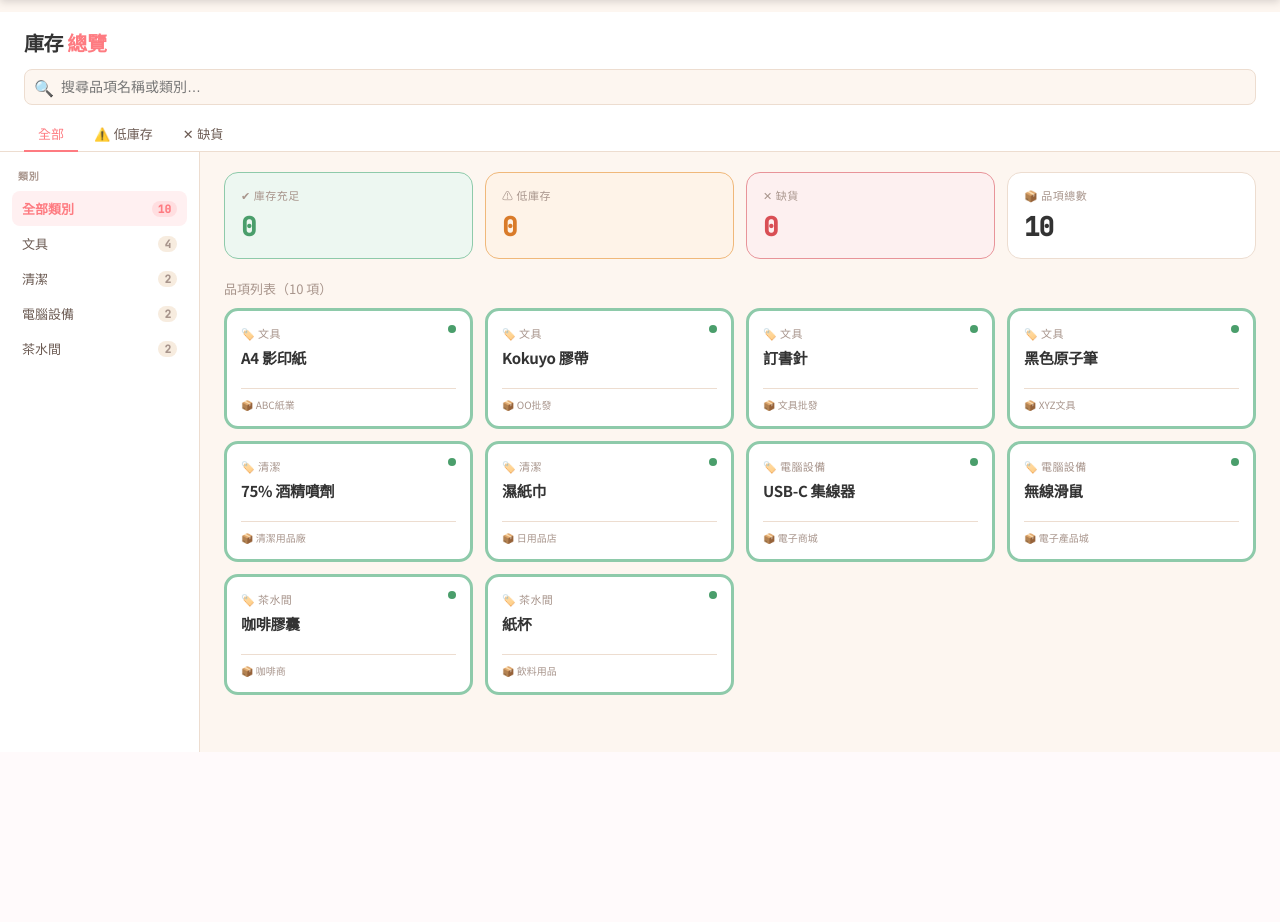
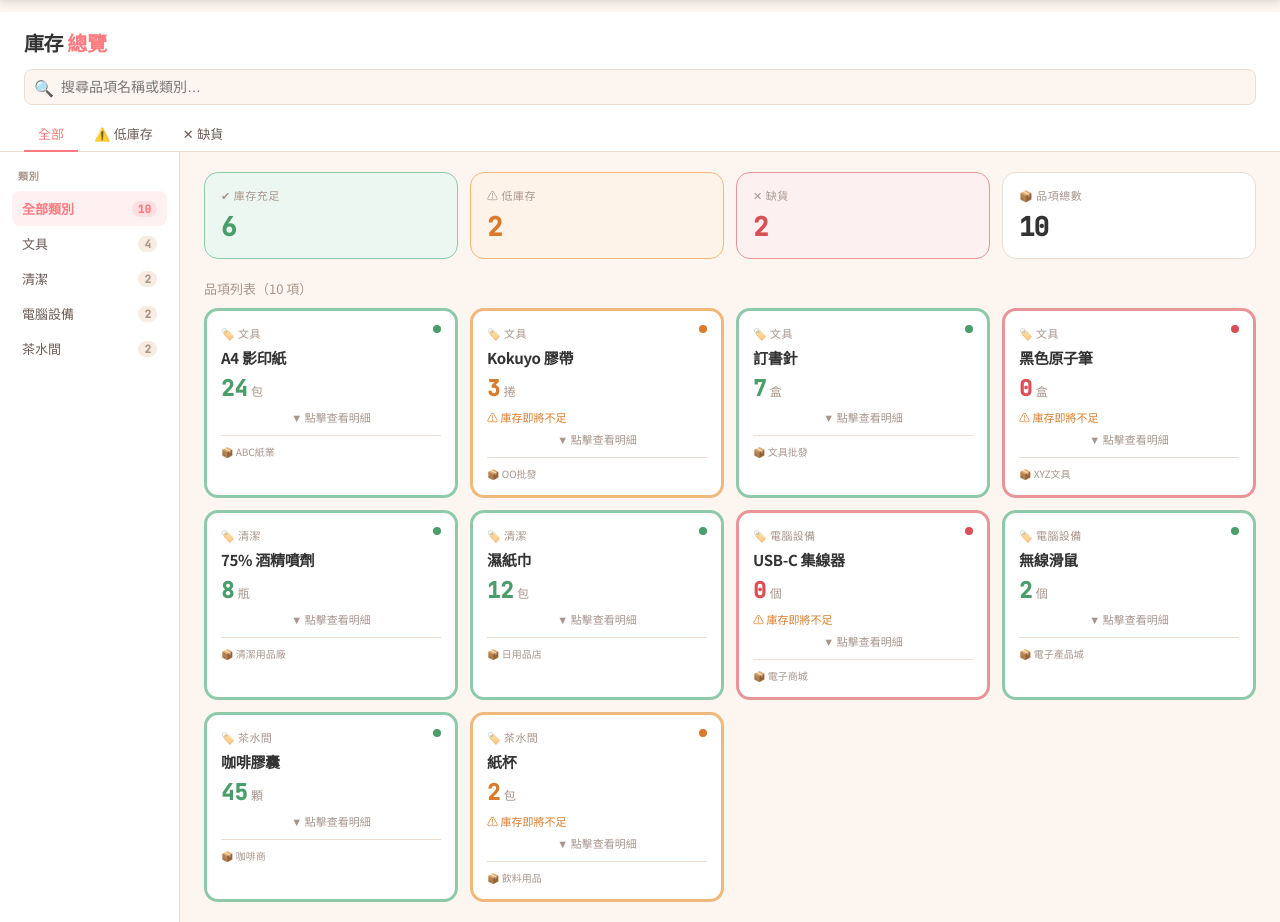
Before and after one commit to tobiasgatainan-cmyk/inventory-system-render, a Flask app: page / in a window 1280 px wide. Shown: the part 54-976 px from the top of the page. Before the commit the page ends 806 px from the top, so only its background shows below. Run offline with Flask 3, Linux system fonts and the light colour scheme.

Commit message:
Add files via upload

```diff
--- a/templates/index.html
+++ b/templates/index.html
@@ -2,16 +2,15 @@
 {% block title %}美善基金會庫存系統{% endblock %}
 {% block content %}
 
-{# ── 統計數字 ── #}
-{% set ok_count  = [] %}
-{% set low_count = [] %}
-{% set out_count = [] %}
+{# stats #}
+{% set ok_count  = namespace(v=0) %}
+{% set low_count = namespace(v=0) %}
+{% set out_count = namespace(v=0) %}
 {% for item in items %}
-  {% for spec in item.specs %}
-    {% if spec.qty == 0 %}{% set _ = out_count.append(1) %}
-    {% elif spec.qty <= spec.safe_qty %}{% set _ = low_count.append(1) %}
-    {% else %}{% set _ = ok_count.append(1) %}{% endif %}
-  {% endfor %}
+  {% set s = item.status %}
+  {% if s == 'ok' %}{% set ok_count.v  = ok_count.v  + 1 %}
+  {% elif s == 'low' %}{% set low_count.v = low_count.v + 1 %}
+  {% else %}{% set out_count.v = out_count.v + 1 %}{% endif %}
 {% endfor %}
 
 <style>
@@ -29,10 +28,10 @@
 .filter-tabs{display:flex;gap:2px}
 .ftab{padding:7px 14px;border:none;background:transparent;font-size:13px;color:var(--text2);cursor:pointer;border-bottom:2px solid transparent;margin-bottom:-1px;transition:.15s;font-weight:500;white-space:nowrap}
 .ftab:hover{color:var(--text)}.ftab.active{color:var(--accent);border-bottom-color:var(--accent)}
-.inv-body{display:grid;grid-template-columns:200px 1fr;min-height:calc(100vh - 200px)}
+.inv-body{display:grid;grid-template-columns:180px 1fr;min-height:calc(100vh - 200px)}
 .cat-sidebar{background:var(--surface);border-right:1px solid var(--border);padding:16px 12px}
 .cat-sidebar-title{font-size:10px;font-weight:700;text-transform:uppercase;letter-spacing:.7px;color:var(--text3);padding:0 6px;margin-bottom:8px}
-.cat-item{display:flex;align-items:center;justify-content:space-between;padding:8px 10px;border-radius:var(--radius);cursor:pointer;font-size:13px;font-weight:500;color:var(--text2);transition:.12s;border:none;background:transparent;width:100%;text-align:left;gap:8px;text-decoration:none}
+.cat-item{display:flex;align-items:center;justify-content:space-between;padding:8px 10px;border-radius:var(--radius);cursor:pointer;font-size:13px;font-weight:500;color:var(--text2);transition:.12s;border:none;background:transparent;width:100%;text-align:left;gap:8px}
 .cat-item:hover{background:var(--bg);color:var(--text)}.cat-item.active{background:var(--accent-light);color:var(--accent);font-weight:700}
 .cat-count{font-size:11px;font-family:var(--mono);font-weight:600;background:var(--surface2);padding:1px 6px;border-radius:99px;color:var(--text3)}
 .cat-item.active .cat-count{background:rgba(254,123,129,.15);color:var(--accent)}
@@ -45,27 +44,37 @@
 .stat-card.warn-card{border-color:#f0b87a;background:var(--low-light)}.stat-card.warn-card .stat-value{color:var(--low)}
 .stat-card.danger-card{border-color:#e89499;background:var(--out-light)}.stat-card.danger-card .stat-value{color:var(--out)}
 .item-grid{display:grid;grid-template-columns:repeat(auto-fill,minmax(240px,1fr));gap:12px}
-.item-card{background:var(--surface);border:3px solid #8ecaaa;border-radius:var(--radius-lg);padding:14px;transition:.15s;position:relative;overflow:hidden}
+.item-card{background:var(--surface);border:3px solid #8ecaaa;border-radius:var(--radius-lg);padding:14px;transition:.15s;position:relative;cursor:pointer}
 .item-card:hover{transform:translateY(-1px);box-shadow:0 4px 12px rgba(0,0,0,.08)}
-.item-card.low-stock{border-color:#f0b87a;border-width:3px}.item-card.out-stock{border-color:#e89499;border-width:3px}
+.item-card.low-stock{border-color:#f0b87a}.item-card.out-stock{border-color:#e89499}
 .item-card-cat{font-size:11px;font-weight:500;text-transform:uppercase;letter-spacing:.4px;color:var(--text3);margin-bottom:6px}
-.item-card-name{font-size:15px;font-weight:700;letter-spacing:-.3px;margin-bottom:10px}
+.item-card-name{font-size:15px;font-weight:700;letter-spacing:-.3px;margin-bottom:6px}
 .sdot{position:absolute;top:14px;right:14px;width:8px;height:8px;border-radius:50%}
 .sok{background:var(--ok)}.slow{background:var(--low)}.sout{background:var(--out)}
-.spec-list{display:flex;flex-direction:column;gap:5px}
-.spec-row-d{display:flex;align-items:center;gap:4px;padding:5px 8px;background:var(--bg);border-radius:6px;font-size:12px;border:1px solid var(--border)}
-.spec-name{color:var(--text2);font-weight:500;flex:1}
-.spec-qty{font-family:var(--mono);font-weight:700;font-size:13px}
-.spec-unit{font-size:11px;color:var(--text3)}
-.idot{width:6px;height:6px;border-radius:50%;flex-shrink:0}
+.item-total{font-size:22px;font-weight:800;font-family:var(--mono);margin-bottom:4px}
+.item-unit{font-size:12px;color:var(--text3)}
+.warn-label{font-size:11px;color:var(--low);margin-top:6px}
 .item-footer{display:flex;align-items:center;justify-content:space-between;margin-top:10px;padding-top:8px;border-top:1px solid var(--border);font-size:10px;color:var(--text3)}
-.warn-label{font-size:11px;color:var(--low);margin-top:6px}
-.empty-state{text-align:center;padding:48px;color:var(--text3);grid-column:1/-1}
+.expand-hint{font-size:11px;color:var(--text3);margin-top:6px;text-align:center}
+
+/* ── Expanded panel ── */
+.item-expand{display:none;margin-top:10px;border-top:1px solid var(--border);padding-top:10px}
+.item-expand.open{display:block}
+.batch-row{display:flex;align-items:center;gap:6px;padding:5px 0;border-bottom:1px solid var(--border);font-size:12px}
+.batch-row:last-child{border-bottom:none}
+.batch-brand{font-weight:600;color:var(--text2);min-width:60px}
+.batch-spec{color:var(--text3);flex:1}
+.batch-qty{font-family:var(--mono);font-weight:700;font-size:13px}
+.batch-exp{font-size:11px;padding:1px 6px;border-radius:10px;white-space:nowrap}
+.exp-ok{background:var(--ok-light);color:var(--ok)}
+.exp-soon{background:var(--low-light);color:var(--low)}
+.exp-past{background:var(--out-light);color:var(--out)}
+.expand-loading{color:var(--text3);font-size:12px;padding:8px 0;text-align:center}
+
 @media(max-width:640px){.inv-body{grid-template-columns:1fr}.cat-sidebar{display:none}.stats-row{grid-template-columns:repeat(2,1fr)}}
 </style>
 
 <div>
-
 <div class="inv-header">
   <div class="inv-header-top">
     <h1>庫存 <span>總覽</span></h1>
@@ -88,7 +97,7 @@
   <div class="cat-sidebar">
     <div class="cat-sidebar-title">類別</div>
     <button class="cat-item active" data-cat="" onclick="setCat('',this)">
-      全部類別<span class="cat-count" id="cnt-all">{{ items|length }}</span>
+      全部類別<span class="cat-count">{{ items|length }}</span>
     </button>
     {% for c in cats %}
     <button class="cat-item" data-cat="{{ c.name }}" onclick="setCat('{{ c.name }}',this)">
@@ -99,61 +108,35 @@
 
   <div class="inv-content">
     <div class="stats-row">
-      <div class="stat-card ok-card">
-        <div class="stat-label">✔ 庫存充足</div>
-        <div class="stat-value" id="cnt-ok">{{ ok_count|length }}</div>
-      </div>
-      <div class="stat-card warn-card">
-        <div class="stat-label">⚠ 低庫存</div>
-        <div class="stat-value" id="cnt-low">{{ low_count|length }}</div>
-      </div>
-      <div class="stat-card danger-card">
-        <div class="stat-label">✕ 缺貨</div>
-        <div class="stat-value" id="cnt-out">{{ out_count|length }}</div>
-      </div>
-      <div class="stat-card">
-        <div class="stat-label">📦 品項總數</div>
-        <div class="stat-value">{{ items|length }}</div>
-      </div>
+      <div class="stat-card ok-card"><div class="stat-label">✔ 庫存充足</div><div class="stat-value" id="cnt-ok">{{ ok_count.v }}</div></div>
+      <div class="stat-card warn-card"><div class="stat-label">⚠ 低庫存</div><div class="stat-value" id="cnt-low">{{ low_count.v }}</div></div>
+      <div class="stat-card danger-card"><div class="stat-label">✕ 缺貨</div><div class="stat-value" id="cnt-out">{{ out_count.v }}</div></div>
+      <div class="stat-card"><div class="stat-label">📦 品項總數</div><div class="stat-value">{{ items|length }}</div></div>
     </div>
-
     <div style="font-size:13px;color:var(--text3);margin-bottom:10px" id="section-label">品項列表（{{ items|length }} 項）</div>
 
     <div class="item-grid" id="itemGrid">
       {% for item in items %}
-      {% set has_out = item.specs | selectattr('qty','equalto',0) | list | length > 0 %}
-      {% set has_low = namespace(v=false) %}
-      {% for spec in item.specs %}
-        {% if spec.qty > 0 and spec.qty <= spec.safe_qty %}{% set has_low.v = true %}{% endif %}
-      {% endfor %}
-      {% set worst = 'out' if has_out else ('low' if has_low.v else 'ok') %}
-      <div class="item-card {% if has_out %}out-stock{% elif has_low.v %}low-stock{% endif %}"
-           data-name="{{ item.name }}"
-           data-cat="{{ item.category.name if item.category else '' }}"
-           data-status="{{ worst }}">
-        <div class="sdot {% if worst=='out' %}sout{% elif worst=='low' %}slow{% else %}sok{% endif %}"></div>
+      {% set st = item.status %}
+      <div class="item-card {% if st=='out' %}out-stock{% elif st=='low' %}low-stock{% endif %}"
+           data-name="{{ item.name }}" data-cat="{{ item.category.name if item.category else '' }}"
+           data-status="{{ st }}" data-id="{{ item.id }}" onclick="toggleExpand(this)">
+        <div class="sdot {% if st=='out' %}sout{% elif st=='low' %}slow{% else %}sok{% endif %}"></div>
         <div class="item-card-cat">🏷️ {{ item.category.name if item.category else '未分類' }}</div>
         <div class="item-card-name">{{ item.name }}</div>
-        <div class="spec-list">
-          {% for spec in item.specs %}
-          {% set ss = 'out' if spec.qty==0 else ('low' if spec.qty<=spec.safe_qty else 'ok') %}
-          <div class="spec-row-d">
-            <span class="spec-name">{{ spec.name }}</span>
-            <span class="spec-qty" style="color:{% if ss=='out' %}var(--out){% elif ss=='low' %}var(--low){% else %}var(--ok){% endif %}">{{ spec.qty }}</span>
-            <span class="spec-unit">{{ item.unit }}</span>
-            <span class="idot" style="background:{% if ss=='out' %}var(--out){% elif ss=='low' %}var(--low){% else %}var(--ok){% endif %}"></span>
-          </div>
-          {% endfor %}
+        <div>
+          <span class="item-total" style="color:{% if st=='out' %}var(--out){% elif st=='low' %}var(--low){% else %}var(--ok){% endif %}">{{ item.total_qty }}</span>
+          <span class="item-unit">{{ item.unit }}</span>
         </div>
-        {% if has_out or has_low.v %}
-        <div class="warn-label">⚠ 部分規格即將不足</div>
-        {% endif %}
-        <div class="item-footer">
-          <span>📦 {{ item.supplier or '—' }}</span>
+        {% if st in ('low','out') %}<div class="warn-label">⚠ 庫存即將不足</div>{% endif %}
+        <div class="expand-hint">▼ 點擊查看明細</div>
+        <div class="item-expand" id="expand-{{ item.id }}">
+          <div class="expand-loading">載入中…</div>
         </div>
+        <div class="item-footer"><span>📦 {{ item.supplier or '—' }}</span></div>
       </div>
       {% else %}
-      <div class="empty-state">找不到符合的品項</div>
+      <div style="text-align:center;padding:48px;color:var(--text3);grid-column:1/-1">找不到符合的品項</div>
       {% endfor %}
     </div>
   </div>
@@ -161,80 +144,80 @@
 </div>
 
 <script>
-let currentTab='all';
-let currentCat='';
+let currentTab='all', currentCat='';
+const expandCache={};
+
+function toggleExpand(card){
+  const id = card.dataset.id;
+  const panel = document.getElementById('expand-'+id);
+  const hint  = card.querySelector('.expand-hint');
+  if(panel.classList.contains('open')){
+    panel.classList.remove('open');
+    hint.textContent='▼ 點擊查看明細';
+    return;
+  }
+  panel.classList.add('open');
+  hint.textContent='▲ 收起';
+  if(expandCache[id]){ panel.innerHTML=expandCache[id]; return; }
+  fetch('/api/item/'+id)
+    .then(r=>r.json())
+    .then(data=>{
+      if(!data.batches.length){ panel.innerHTML='<div style="color:var(--text3);font-size:12px;padding:8px 0">尚無批次資料</div>'; return; }
+      const today=new Date();
+      let html='';
+      data.batches.forEach(b=>{
+        let expHtml='';
+        if(b.expiry_date){
+          const exp=new Date(b.expiry_date);
+          const cls=b.days_left<0?'exp-past':b.days_left<=30?'exp-soon':'exp-ok';
+          const label=b.days_left<0?'已過期':b.days_left===0?'今天到期':b.days_left+'天後到期';
+          expHtml=`<span class="batch-exp ${cls}">${b.expiry_date} (${label})</span>`;
+        }
+        html+=`<div class="batch-row">
+          <span class="batch-brand">${b.brand}</span>
+          <span class="batch-spec">${b.spec}</span>
+          <span class="batch-qty" style="color:${b.qty===0?'var(--out)':b.qty<=3?'var(--low)':'var(--ok)'}">${b.qty}${b.unit}</span>
+          ${expHtml}
+          ${b.note?`<span style="font-size:11px;color:var(--text3)">${b.note}</span>`:''}
+        </div>`;
+      });
+      expandCache[id]=html;
+      panel.innerHTML=html;
+    });
+}
 
 function setTab(tab,el){
   currentTab=tab;
   document.querySelectorAll('.ftab').forEach(e=>e.classList.remove('active'));
-  el.classList.add('active');
-  filterItems();
+  el.classList.add('active'); filterItems();
 }
-
 function setCat(cat,el){
   currentCat=cat;
   document.querySelectorAll('.cat-item').forEach(e=>e.classList.remove('active'));
-  el.classList.add('active');
-  filterItems();
+  el.classList.add('active'); filterItems();
 }
-
 function filterItems(){
   const q=document.getElementById('searchInput').value.toLowerCase();
   const cards=document.querySelectorAll('#itemGrid .item-card');
-
-  // 計算各類別在目前 tab 下的數量
-  const catCounts={};
-  let totalVisible=0, ok=0, low=0, out=0;
-
+  const catCounts={}; let ok=0,low=0,out=0,visible=0;
   cards.forEach(card=>{
-    const name=card.dataset.name.toLowerCase();
-    const cat=card.dataset.cat;
-    const status=card.dataset.status;
+    const name=card.dataset.name.toLowerCase(), cat=card.dataset.cat, status=card.dataset.status;
     const mq=!q||name.includes(q)||cat.toLowerCase().includes(q);
     const mc=!currentCat||cat===currentCat;
-
-    // tab 篩選
-    const matchTab=currentTab==='all'||
-                   (currentTab==='low'&&status==='low')||
-                   (currentTab==='out'&&status==='out');
-
-    // 更新類別計數（只受 tab + 搜尋影響，不受 cat 影響）
-    if(mq && matchTab){
-      catCounts[cat]=(catCounts[cat]||0)+1;
-      totalVisible++;
-    }
-
-    // 統計卡片（只受 cat + 搜尋影響，不受 tab 影響）
-    if(mq && mc){
-      if(status==='ok') ok++;
-      else if(status==='low') low++;
-      else out++;
-    }
-
-    // 卡片顯示（全部條件）
-    card.style.display=(mq&&mc&&matchTab)?'':'none';
+    const mt=currentTab==='all'||(currentTab==='low'&&status==='low')||(currentTab==='out'&&status==='out');
+    card.style.display=(mq&&mc&&mt)?'':'none';
+    if(mq&&mt){ catCounts[cat]=(catCounts[cat]||0)+1; visible++; }
+    if(mq&&mc){ if(status==='ok')ok++; else if(status==='low')low++; else out++; }
   });
-
-  // 更新統計卡片
   document.getElementById('cnt-ok').textContent=ok;
   document.getElementById('cnt-low').textContent=low;
   document.getElementById('cnt-out').textContent=out;
-
-  // 更新左側類別計數
   document.querySelectorAll('.cat-item').forEach(btn=>{
-    const cat=btn.dataset.cat;
-    const countEl=btn.querySelector('.cat-count');
+    const cat=btn.dataset.cat, countEl=btn.querySelector('.cat-count');
     if(!countEl) return;
-    if(cat===''){
-      // 全部類別
-      countEl.textContent=totalVisible;
-    } else {
-      countEl.textContent=catCounts[cat]||0;
-    }
+    countEl.textContent=cat===''?visible:(catCounts[cat]||0);
   });
-
-  document.getElementById('section-label').textContent=
-    `品項列表（${document.querySelectorAll('#itemGrid .item-card:not([style*="none"])').length} 項）`;
+  document.getElementById('section-label').textContent=`品項列表（${visible} 項）`;
 }
 </script>
 {% endblock %}
```
